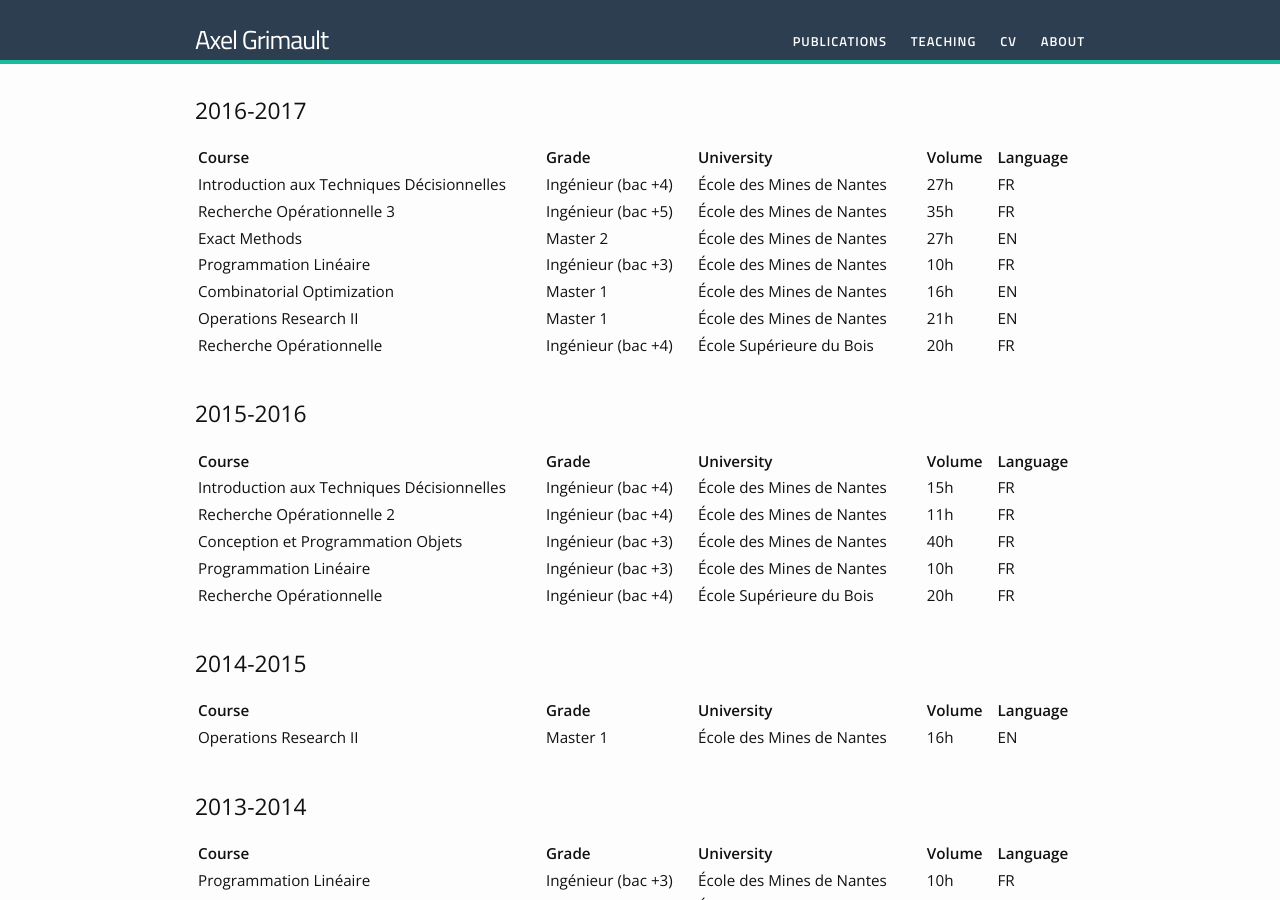
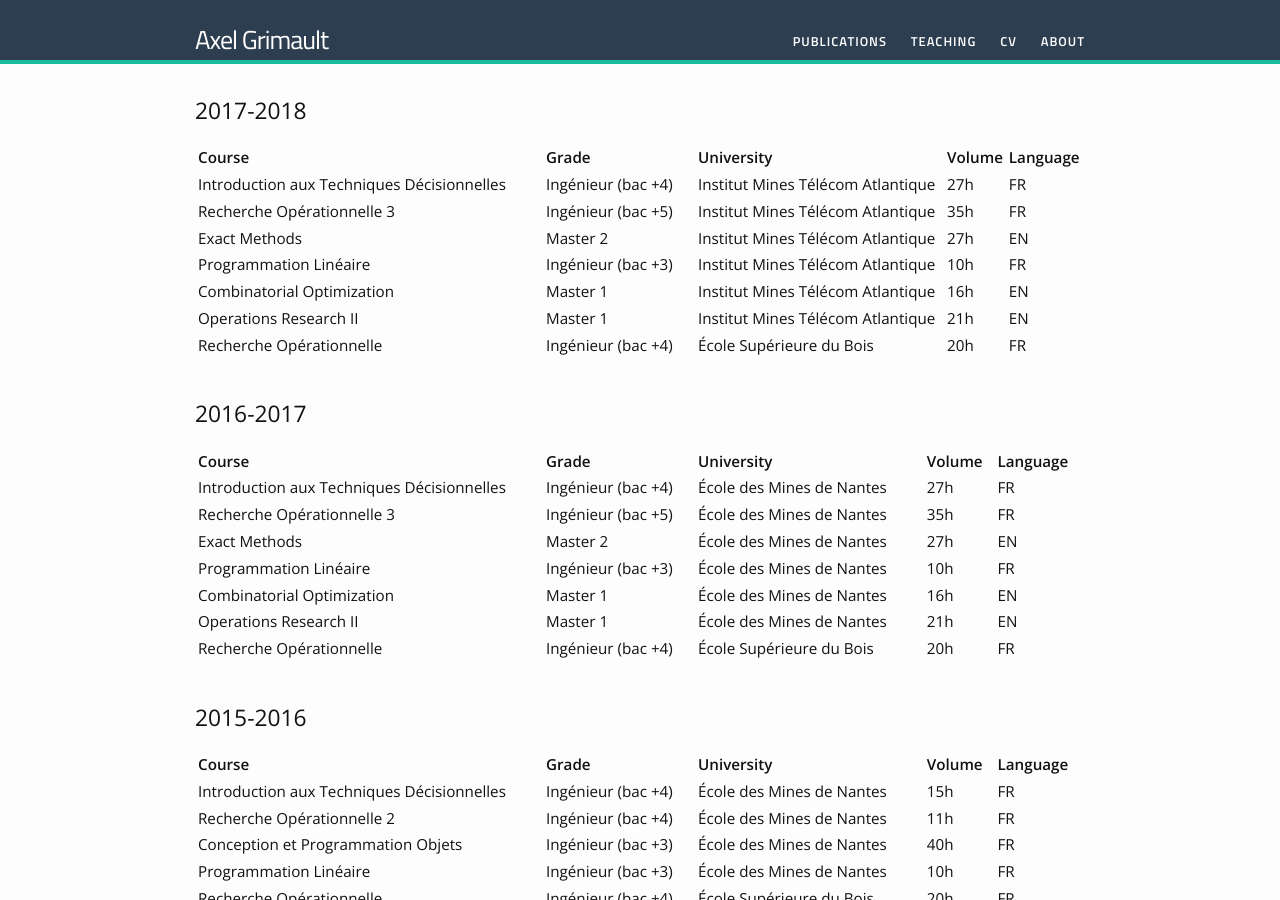
Before and after one commit to biblik/biblik.github.io, a Jekyll site: the page built from teaching.md, in a window 1280 px wide and 900 px high. Built offline with Jekyll 4.4.1, drawn with Linux system fonts in a browser that asks for light colours.

Commit message:
update november 2017

```diff
--- a/teaching.md
+++ b/teaching.md
@@ -3,6 +3,69 @@ layout: default
 title: Teaching
 permalink: /teaching/
 ---
+
+## 2017-2018 ##
+
+<table class="tableCourses">
+   <tr>
+      <th class="columnCourse">Course</th>
+      <th class="columnGrade">Grade</th>
+      <th class="columnUniversity">University</th>
+      <th class="columnVolume">Volume</th>
+      <th class="columnLanguage">Language</th>
+   </tr>
+   <tr>
+      <td>Introduction aux Techniques Décisionnelles</td>
+      <td>Ingénieur (bac +4)</td>
+      <td>Institut Mines Télécom Atlantique</td>
+      <td>27h</td>
+      <td>FR</td>
+   </tr>
+    <tr>
+      <td>Recherche Opérationnelle 3</td>
+      <td>Ingénieur (bac +5)</td>
+      <td>Institut Mines Télécom Atlantique</td>
+      <td>35h</td>
+      <td>FR</td>
+   </tr>
+    <tr>
+      <td>Exact Methods</td>
+      <td>Master 2</td>
+      <td>Institut Mines Télécom Atlantique</td>
+      <td>27h</td>
+      <td>EN</td>
+   </tr>
+    <tr>
+      <td>Programmation Linéaire</td>
+      <td>Ingénieur (bac +3)</td>
+      <td>Institut Mines Télécom Atlantique</td>
+      <td>10h</td>
+      <td>FR</td>
+   </tr>
+    <tr>
+      <td>Combinatorial Optimization</td>
+      <td>Master 1</td>
+      <td>Institut Mines Télécom Atlantique</td>
+      <td>16h</td>
+      <td>EN</td>
+   </tr>
+    <tr>
+      <td>Operations Research II</td>
+      <td>Master 1</td>
+      <td>Institut Mines Télécom Atlantique</td>
+      <td>21h</td>
+      <td>EN</td>
+   </tr>
+    <tr>
+      <td>Recherche Opérationnelle</td>
+      <td>Ingénieur (bac +4)</td>
+      <td>École Supérieure du Bois</td>
+      <td>20h</td>
+      <td>FR</td>
+   </tr>
+</table>
+
+<br>
 
 ## 2016-2017 ##
 
```
Also changed, not shown: publications.md (+3 -0 lines).
